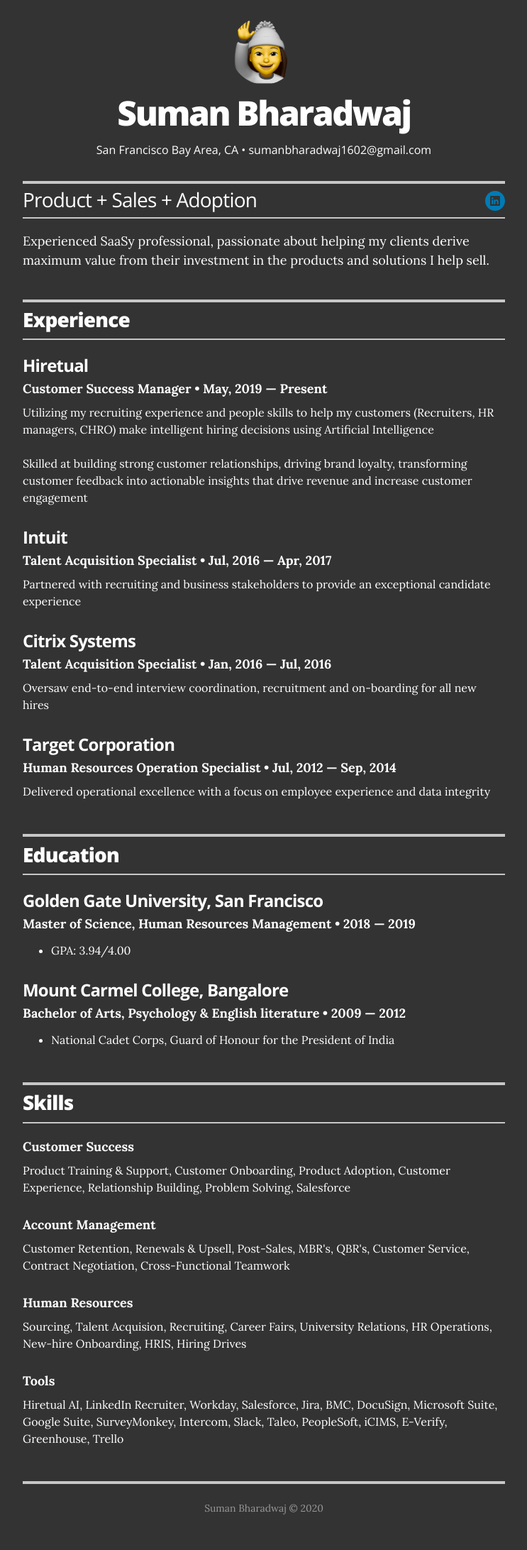
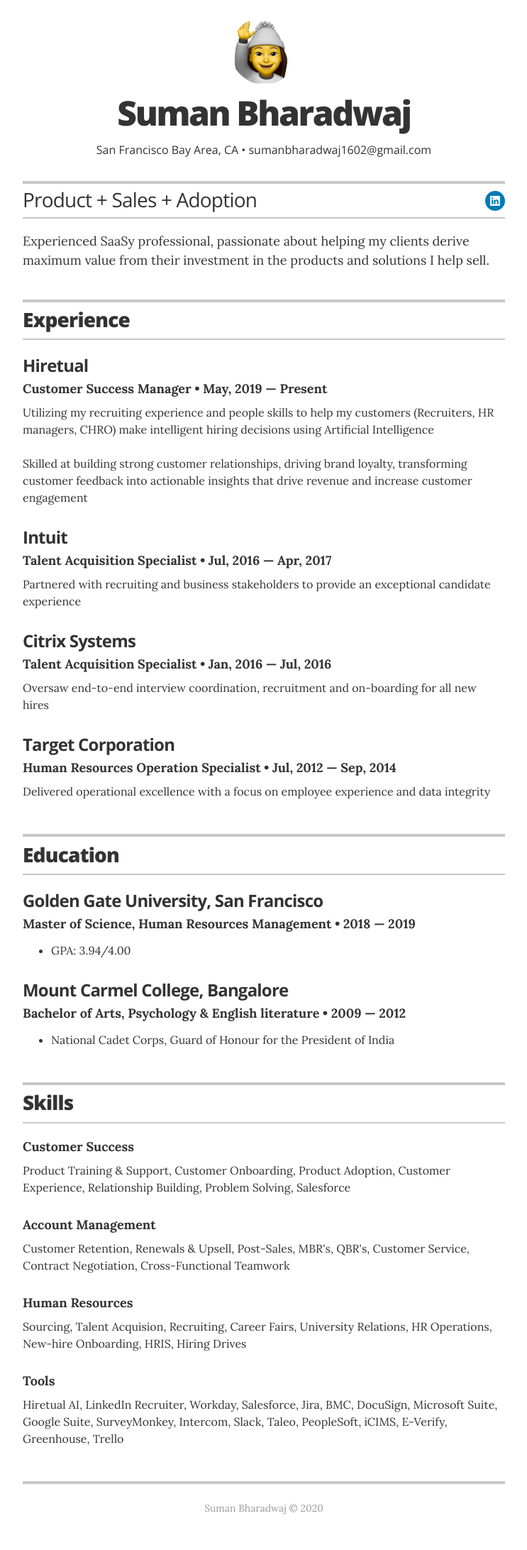
Before and after one commit to sumanbharadwaj/sumanbharadwaj.github.io, a Jekyll site: the page built from index.html, in a window 1280 px wide. Shown: the whole page at 71% size, without its empty margins (268-1011 px from the left). Built offline with Jekyll 4.4.1, drawn with Linux system fonts in a browser that asks for light colours.

Commit message:
Toggle day mode

```diff
--- a/_sass/_base.scss
+++ b/_sass/_base.scss
@@ -7,7 +7,7 @@
 }
 
 html {
-  background: $black;
+  background: $white;
 }
 
 body{
--- a/_sass/_variables.scss
+++ b/_sass/_variables.scss
@@ -9,7 +9,7 @@ $white:             #fff;
 $black:             #333;
 
 // Styles
-$text_color:        $white;
+$text_color:        $black;
 
 // Font stack
 $body-font: Helvetica, arial, nimbussansl, liberationsans, freesans, clean, sans-serif, "Segoe UI Emoji", "Segoe UI Symbol" !default;
```
